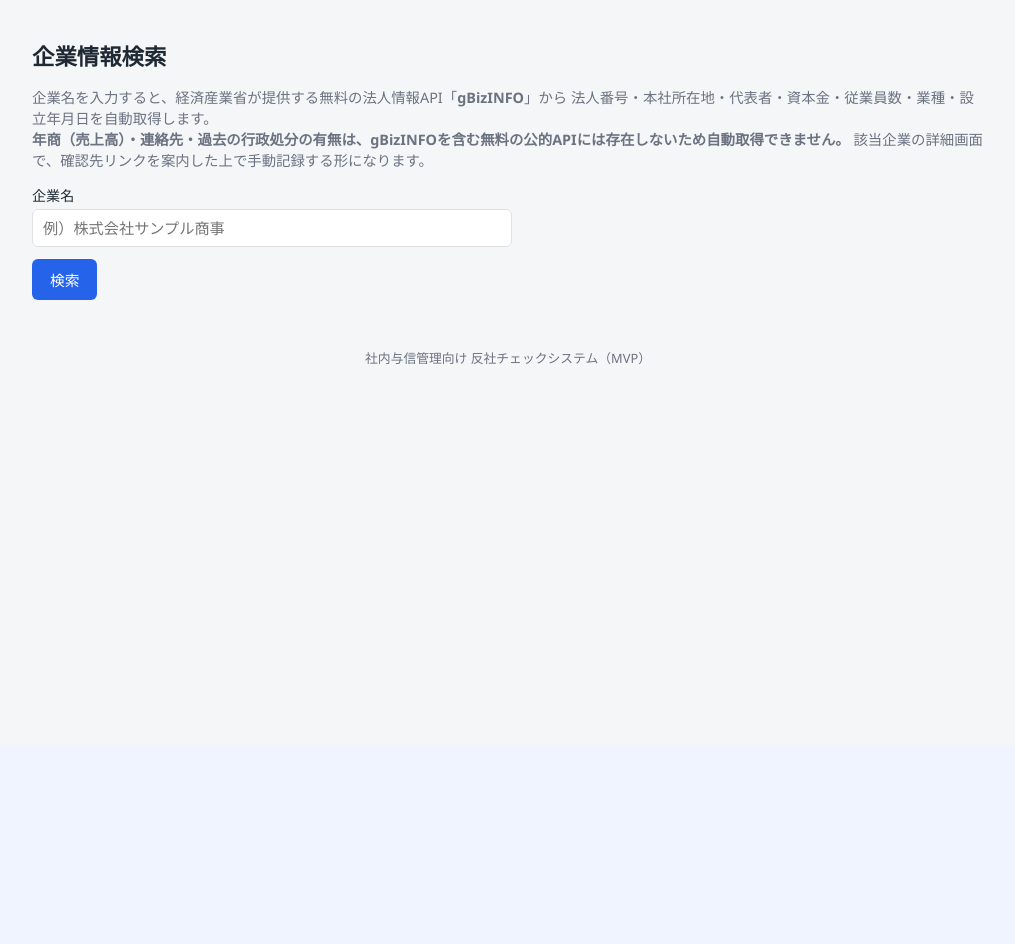
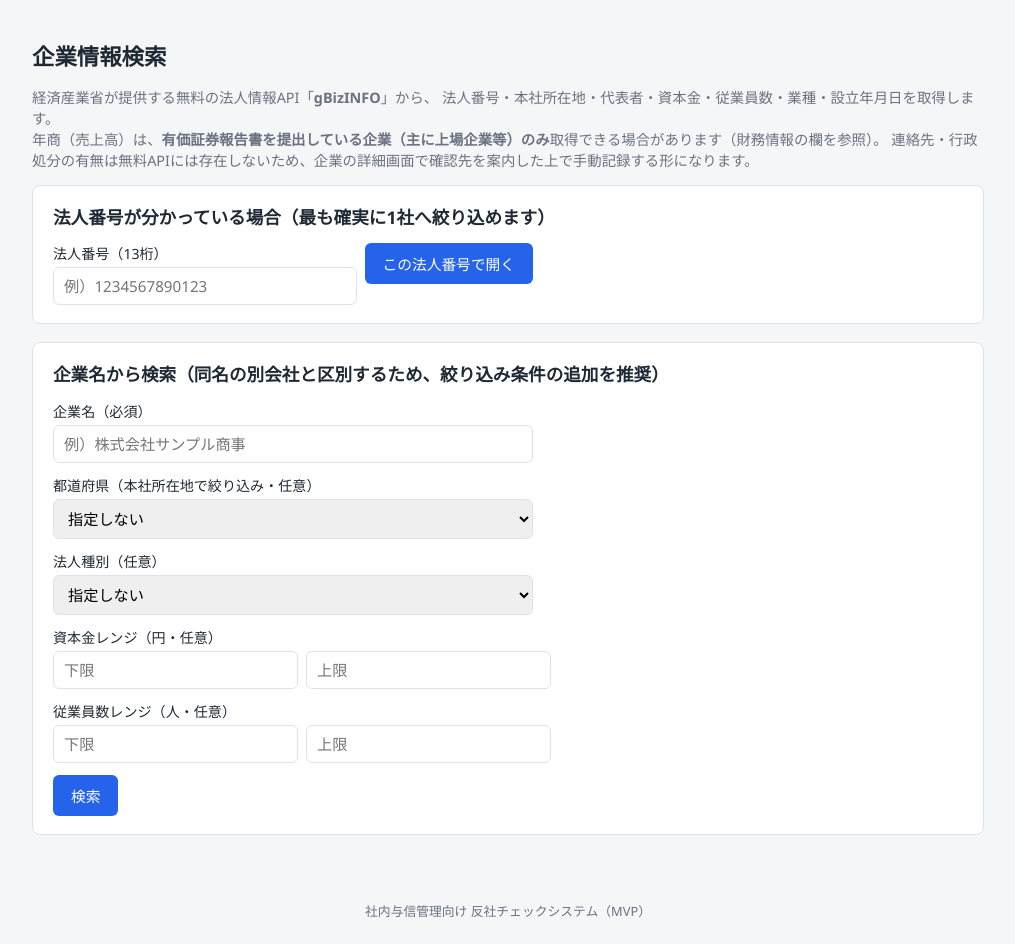
Before and after one commit to sakabook0902-lab/-, a Node server app: page /companies/lookup in a window 1280 px wide. Shown: the part 54-998 px from the top of the page, without its empty margins (132-1147 px from the left). Before the commit the page ends 419 px from the top, so only its background shows below. Run offline with Node 20, Linux system fonts and the light colour scheme; some libraries are stand-ins or nearby versions.

Commit message:
企業検索の絞り込みと年商(財務情報)取得に対応
会社名だけでは同名の別会社が特定できない問題に対応するため、
都道府県・法人種別・資本金/従業員数レンジでの絞り込み検索と、
法人番号を直接指定して1社に確定できる導線をWeb版・スプシ(GAS)版
の両方に追加。

また、gBizINFOの財務情報エンドポイント(EDINET連携)を使い、
有価証券報告書提出企業(主に上場企業等)については年商を自動取得
できるようにした。非上場企業はデータが存在しないため、その場合は
従来どおり手動確認欄に記録する。

```diff
--- a/app/src/server.js
+++ b/app/src/server.js
@@ -2,6 +2,7 @@ const path = require('path');
 const express = require('express');
 const db = require('./db');
 const gbizinfo = require('./services/gbizinfo');
+const prefectures = require('./services/prefectures');
 
 const app = express();
 const PORT = process.env.PORT || 3000;
@@ -75,6 +76,7 @@ app.post('/checks/new', (req, res) => {
     business_category,
     established_date,
     registry_source,
+    annual_revenue,
     requested_by,
   } = req.body;
 
@@ -96,9 +98,9 @@ app.post('/checks/new', (req, res) => {
       `INSERT INTO checks
         (party_name, party_name_kana, representative, address, corporate_number,
          capital, employee_count, business_category, established_date,
-         registry_source, registry_looked_up_at,
+         registry_source, registry_looked_up_at, annual_revenue,
          requested_by, blacklist_hit, blacklist_hit_detail, status)
-       VALUES (?, ?, ?, ?, ?, ?, ?, ?, ?, ?, ?, ?, ?, ?, ?)`
+       VALUES (?, ?, ?, ?, ?, ?, ?, ?, ?, ?, ?, ?, ?, ?, ?, ?)`
     )
     .run(
       party_name,
@@ -112,6 +114,7 @@ app.post('/checks/new', (req, res) => {
       established_date || null,
       registry_source || null,
       registry_source ? new Date().toISOString() : null,
+      annual_revenue || null,
       requested_by,
       blacklistHit,
       blacklistDetail,
@@ -138,54 +141,74 @@ app.post('/checks/new', (req, res) => {
 app.get('/companies/lookup', (req, res) => {
   res.render('company_lookup', {
     configured: gbizinfo.isConfigured(),
-    query: '',
+    form: {},
     results: null,
     error: null,
+    prefectures,
   });
 });
 
 app.post('/companies/lookup', async (req, res) => {
-  const { name } = req.body;
+  const form = req.body;
   if (!gbizinfo.isConfigured()) {
-    return res.render('company_lookup', {
-      configured: false,
-      query: name || '',
-      results: null,
-      error: null,
-    });
+    return res.render('company_lookup', { configured: false, form, results: null, error: null, prefectures });
   }
-  if (!name) {
+  if (!form.name) {
     return res.render('company_lookup', {
       configured: true,
-      query: '',
+      form,
       results: null,
-      error: '企業名を入力してください。',
+      error: '企業名を入力してください。都道府県・資本金・従業員数の条件を追加すると、同名の別会社と区別しやすくなります。',
+      prefectures,
     });
   }
   try {
-    const results = await gbizinfo.searchByName(name);
-    res.render('company_lookup', { configured: true, query: name, results, error: null });
+    const results = await gbizinfo.search({
+      name: form.name,
+      prefecture: form.prefecture || null,
+      corporateType: form.corporate_type || null,
+      capitalFrom: form.capital_from || null,
+      capitalTo: form.capital_to || null,
+      employeeFrom: form.employee_from || null,
+      employeeTo: form.employee_to || null,
+    });
+    res.render('company_lookup', { configured: true, form, results, error: null, prefectures });
   } catch (e) {
     res.render('company_lookup', {
       configured: true,
-      query: name,
+      form,
       results: null,
       error: `検索に失敗しました（${e.message}）`,
+      prefectures,
     });
   }
 });
 
+// 法人番号が分かっている場合、名称検索を経由せず直接1社に絞り込む
+app.get('/companies/goto', (req, res) => {
+  const corporateNumber = (req.query.corporate_number || '').trim();
+  if (!corporateNumber) return res.redirect('/companies/lookup');
+  res.redirect(`/companies/${encodeURIComponent(corporateNumber)}`);
+});
+
 app.get('/companies/:corporateNumber', async (req, res) => {
   if (!gbizinfo.isConfigured()) {
-    return res.render('company_detail', { configured: false, company: null, error: null });
+    return res.render('company_detail', { configured: false, company: null, finance: null, error: null });
   }
   try {
     const company = await gbizinfo.fetchByCorporateNumber(req.params.corporateNumber);
-    res.render('company_detail', { configured: true, company, error: null });
+    let finance = [];
+    try {
+      finance = await gbizinfo.fetchFinance(req.params.corporateNumber);
+    } catch (financeErr) {
+      finance = []; // 財務情報がない（非上場企業等）場合はここに来る想定
+    }
+    res.render('company_detail', { configured: true, company, finance, error: null });
   } catch (e) {
     res.render('company_detail', {
       configured: true,
       company: null,
+      finance: null,
       error: `取得に失敗しました（${e.message}）`,
     });
   }
--- a/app/views/check_detail.ejs
+++ b/app/views/check_detail.ejs
@@ -52,10 +52,10 @@
   <% } else { %>
     <form method="post" action="/checks/<%= check.id %>/company-attributes" class="form">
       <label>年商（分かる範囲で。任意）
-        <input type="text" name="annual_revenue" placeholder="例）約5億円（20XX年度、EDINET確認）">
+        <input type="text" name="annual_revenue" value="<%= check.annual_revenue || '' %>" placeholder="例）約5億円（20XX年度、EDINET確認）">
       </label>
       <label>連絡先（任意）
-        <input type="text" name="contact_phone" placeholder="例）03-XXXX-XXXX（公式サイト記載）">
+        <input type="text" name="contact_phone" value="<%= check.contact_phone || '' %>" placeholder="例）03-XXXX-XXXX（公式サイト記載）">
       </label>
       <label>行政処分の有無（必須）
         <select name="admin_sanction_status" required>
--- a/app/views/check_new.ejs
+++ b/app/views/check_new.ejs
@@ -42,6 +42,7 @@
     <input type="text" name="established_date" value="<%= form.established_date || '' %>">
   </label>
   <input type="hidden" name="registry_source" value="<%= form.registry_source || '' %>">
+  <input type="hidden" name="annual_revenue" value="<%= form.annual_revenue || '' %>">
   <label>申請者（必須）
     <input type="text" name="requested_by" value="<%= form.requested_by || '' %>" required>
   </label>
--- a/app/views/company_lookup.ejs
+++ b/app/views/company_lookup.ejs
@@ -3,10 +3,10 @@
 
 <h1>企業情報検索</h1>
 <p class="hint">
-  企業名を入力すると、経済産業省が提供する無料の法人情報API「<strong>gBizINFO</strong>」から
-  法人番号・本社所在地・代表者・資本金・従業員数・業種・設立年月日を自動取得します。<br>
-  <strong>年商（売上高）・連絡先・過去の行政処分の有無は、gBizINFOを含む無料の公的APIには存在しないため自動取得できません。</strong>
-  該当企業の詳細画面で、確認先リンクを案内した上で手動記録する形になります。
+  経済産業省が提供する無料の法人情報API「<strong>gBizINFO</strong>」から、
+  法人番号・本社所在地・代表者・資本金・従業員数・業種・設立年月日を取得します。<br>
+  年商（売上高）は、<strong>有価証券報告書を提出している企業（主に上場企業等）のみ</strong>取得できる場合があります（財務情報の欄を参照）。
+  連絡先・行政処分の有無は無料APIには存在しないため、企業の詳細画面で確認先を案内した上で手動記録する形になります。
 </p>
 
 <% if (!configured) { %>
@@ -17,30 +17,79 @@
   </div>
 <% } else { %>
 
-  <% if (error) { %><div class="alert">エラー: <%= error %></div><% } %>
+  <section class="panel">
+    <h2>法人番号が分かっている場合（最も確実に1社へ絞り込めます）</h2>
+    <form method="get" action="/companies/goto" class="form" style="flex-direction:row; align-items:flex-end; gap:8px;">
+      <label style="flex:1;">法人番号（13桁）
+        <input type="text" name="corporate_number" placeholder="例）1234567890123">
+      </label>
+      <button type="submit">この法人番号で開く</button>
+    </form>
+  </section>
 
-  <form method="post" action="/companies/lookup" class="form">
-    <label>企業名
-      <input type="text" name="name" value="<%= query %>" placeholder="例）株式会社サンプル商事" required>
-    </label>
-    <button type="submit">検索</button>
-  </form>
+  <section class="panel">
+    <h2>企業名から検索（同名の別会社と区別するため、絞り込み条件の追加を推奨）</h2>
+
+    <% if (error) { %><div class="alert"><%= error %></div><% } %>
+
+    <form method="post" action="/companies/lookup" class="form">
+      <label>企業名（必須）
+        <input type="text" name="name" value="<%= form.name || '' %>" placeholder="例）株式会社サンプル商事" required>
+      </label>
+      <label>都道府県（本社所在地で絞り込み・任意）
+        <select name="prefecture">
+          <option value="">指定しない</option>
+          <% prefectures.forEach(p => { %>
+            <option value="<%= p.code %>" <%= form.prefecture === p.code ? 'selected' : '' %>><%= p.name %></option>
+          <% }) %>
+        </select>
+      </label>
+      <label>法人種別（任意）
+        <select name="corporate_type">
+          <option value="">指定しない</option>
+          <option value="301" <%= form.corporate_type === '301' ? 'selected' : '' %>>株式会社</option>
+          <option value="302" <%= form.corporate_type === '302' ? 'selected' : '' %>>有限会社</option>
+          <option value="303" <%= form.corporate_type === '303' ? 'selected' : '' %>>合名会社</option>
+          <option value="304" <%= form.corporate_type === '304' ? 'selected' : '' %>>合資会社</option>
+          <option value="305" <%= form.corporate_type === '305' ? 'selected' : '' %>>合同会社</option>
+        </select>
+      </label>
+      <label>資本金レンジ（円・任意）
+        <div style="display:flex; gap:8px;">
+          <input type="number" name="capital_from" value="<%= form.capital_from || '' %>" placeholder="下限">
+          <input type="number" name="capital_to" value="<%= form.capital_to || '' %>" placeholder="上限">
+        </div>
+      </label>
+      <label>従業員数レンジ（人・任意）
+        <div style="display:flex; gap:8px;">
+          <input type="number" name="employee_from" value="<%= form.employee_from || '' %>" placeholder="下限">
+          <input type="number" name="employee_to" value="<%= form.employee_to || '' %>" placeholder="上限">
+        </div>
+      </label>
+      <button type="submit">検索</button>
+    </form>
+  </section>
 
   <% if (results) { %>
     <h2>検索結果（<%= results.length %>件）</h2>
+    <% if (results.length > 1) { %>
+      <p class="hint">同名または類似名の企業が複数見つかりました。所在地・資本金・従業員数を見比べて対象企業を特定してください。特定できない場合は、都道府県や資本金レンジを追加して再検索してください。</p>
+    <% } %>
     <table class="tbl">
-      <thead><tr><th>法人番号</th><th>商号</th><th>本社所在地</th><th></th></tr></thead>
+      <thead><tr><th>法人番号</th><th>商号</th><th>本社所在地</th><th>資本金</th><th>従業員数</th><th></th></tr></thead>
       <tbody>
         <% results.forEach(r => { %>
           <tr>
             <td><%= r.corporateNumber || '-' %></td>
             <td><%= r.name || '-' %></td>
             <td><%= r.address || '-' %></td>
+            <td><%= r.capital ? Number(r.capital).toLocaleString() + '円' : '-' %></td>
+            <td><%= r.employeeCount ? Number(r.employeeCount).toLocaleString() + '人' : '-' %></td>
             <td><a href="/companies/<%= r.corporateNumber %>">詳細を見る</a></td>
           </tr>
         <% }) %>
         <% if (results.length === 0) { %>
-          <tr><td colspan="4">該当する企業が見つかりませんでした。</td></tr>
+          <tr><td colspan="6">該当する企業が見つかりませんでした。条件を緩めて再検索してください。</td></tr>
         <% } %>
       </tbody>
     </table>
```
Also changed, not shown: app/src/services/gbizinfo.js (+49 -6 lines), app/src/services/prefectures.js (added, +19 -0 lines), app/views/company_detail.ejs (+21 -4 lines), app/README.md, sheets/README.md, 1 other file.
